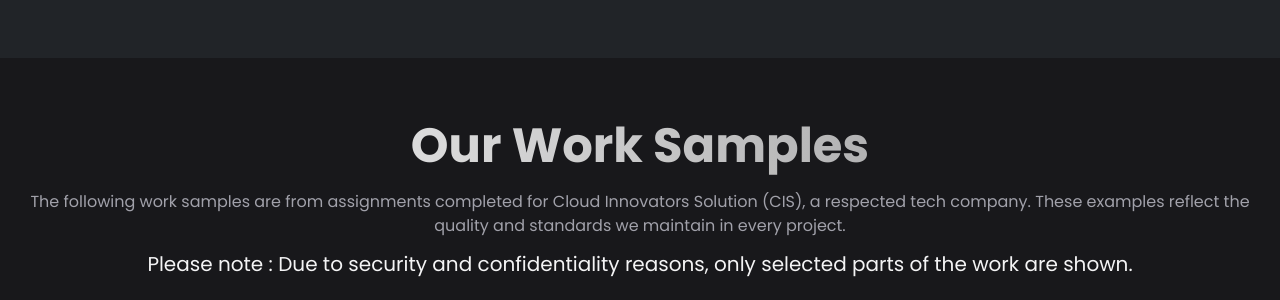
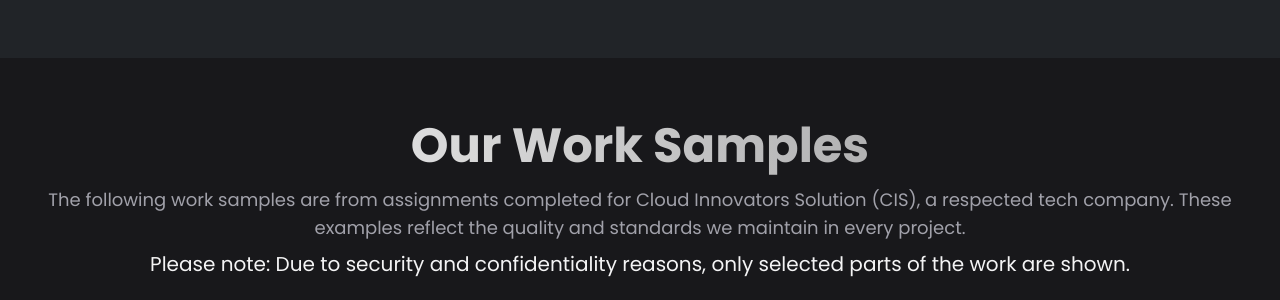
Before and after one commit to FARAZSHAH909/portfolio, a Next.js app: page / in a window 1280 px wide. Shown: the part 1840-2140 px from the top of the page. Built offline with nearby package versions, Linux system fonts and the light colour scheme; no server answers; grey boxes are pictures that could not be loaded.

Commit message:
Update portfolio-section.tsx

```diff
--- a/src/components/portfolio-section.tsx
+++ b/src/components/portfolio-section.tsx
@@ -192,15 +192,15 @@
   return (
     <section id="portfolio" className="py-16">
       <div className="container max-w-7xl mx-auto px-6 ">
-     <div className="text-center mb-8">
-  <h2 className="text-4xl md:text-5xl font-bold heading-gradient pb-5">
+  <div className="text-center mb-6 px-4">
+  <h2 className="text-3xl sm:text-4xl md:text-5xl font-bold heading-gradient pb-4">
     Our Work Samples
   </h2>
-  <span className="text-1xl text-zinc-400 mb-3 inline-block">
+  <span className="text-base sm:text-lg text-zinc-400 mb-2 inline-block">
     The following work samples are from assignments completed for Cloud Innovators Solution (CIS), a respected tech company. These examples reflect the quality and standards we maintain in every project.
   </span>
-  <p className="text-xl ">
-    Please note : Due to security and confidentiality reasons, only selected parts of the work are shown.
+  <p className="text-lg sm:text-xl">
+    Please note: Due to security and confidentiality reasons, only selected parts of the work are shown.
   </p>
 </div>
 
```
